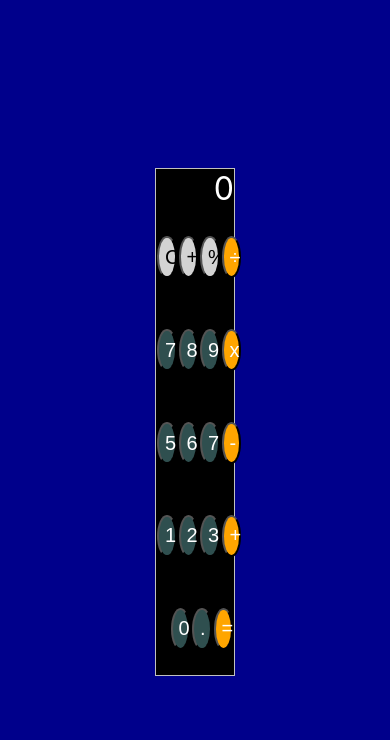
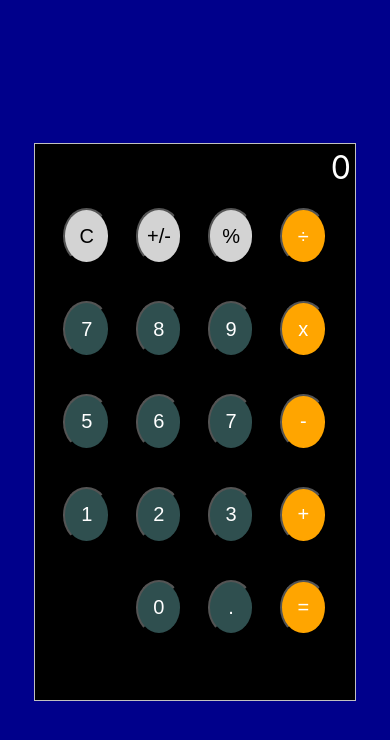
Before and after one commit to LisaCee/react-app-calculator, a React (Create React App) app: page / in a window 390 px wide. Shown: the top 740 px of the page. Built offline with nearby package versions, Linux system fonts and the light colour scheme.

Commit message:
round buttons and breakpoints

```diff
--- a/src/components/Keyboard.js
+++ b/src/components/Keyboard.js
@@ -34,6 +34,7 @@ class Keyboard extends React.Component {
         </div>
 
         <div className="row last-row">
+          <button className="button imaginary-btn"></button>
           <button className="button zero-btn" onClick={() => this.props.onKeyPress(this.props.keys[9])}>{this.props.keys[9]}</button>
           <button className="button" onClick={() => this.props.onKeyPress('.')}>.</button>
           <button className="button orng" onClick={() => this.props.onEqualsKey()}>=</button>
--- a/src/css/App.css
+++ b/src/css/App.css
@@ -1,5 +1,3 @@
-
-
 .App {
     display: flex;
     justify-content: center;
--- a/src/css/Calculator.css
+++ b/src/css/Calculator.css
@@ -1,7 +1,26 @@
-
-.calculator {
+/* .calculator {
     border: 1px solid silver;
     width: 20vw;
     height: 60vh;
     background-color: black;
+} */
+
+.calculator {
+  border: 1px solid silver;
+  width: 80%;
+  height: 65%;
+  background-color: black;
+  padding: 1%;
 }
+
+@media (min-width: 768px) {
+  .calculator {
+    width: 60%;
+  }
+}
+
+@media (min-width: 992px) {
+    .calculator {
+        width: 40%;
+    }
+}
--- a/src/css/Keyboard.css
+++ b/src/css/Keyboard.css
@@ -1,5 +1,4 @@
-
-.button {
+/* .button {
   width: 5vw;
   height: 5vh;
   margin: 1px;
@@ -35,4 +34,48 @@
 .last-row {
   display: flex;
   justify-content: flex-end;
+} */
+
+.button {
+  width: 15%;
+  height: 60%;
+  margin: 1px;
+  border-radius: 50%;
+  background-color: darkslategrey;
+  color: white;
+  font-size: 1.25em;
 }
+
+.lt-grey {
+  background-color: lightgrey;
+  color: black;
+}
+
+.orng {
+  background-color: orange;
+}
+
+.keyboard {
+  display: flex;
+  flex-direction: column;
+  height: 55vh;
+}
+
+.row {
+  height: 20%;
+  width: 100%;
+  display: flex;
+  justify-content: space-evenly;
+  align-items: center;
+}
+
+.imaginary-btn {
+  visibility: hidden;
+}
+
+@media (min-width: 1175px) {
+  .button {
+    width: 15%;
+    height: 65%;
+  }
+}
```
Also changed, not shown: 1 other file (tests, documents, lock files or other folders). Lines whose indentation alone changed are shown as unchanged.
